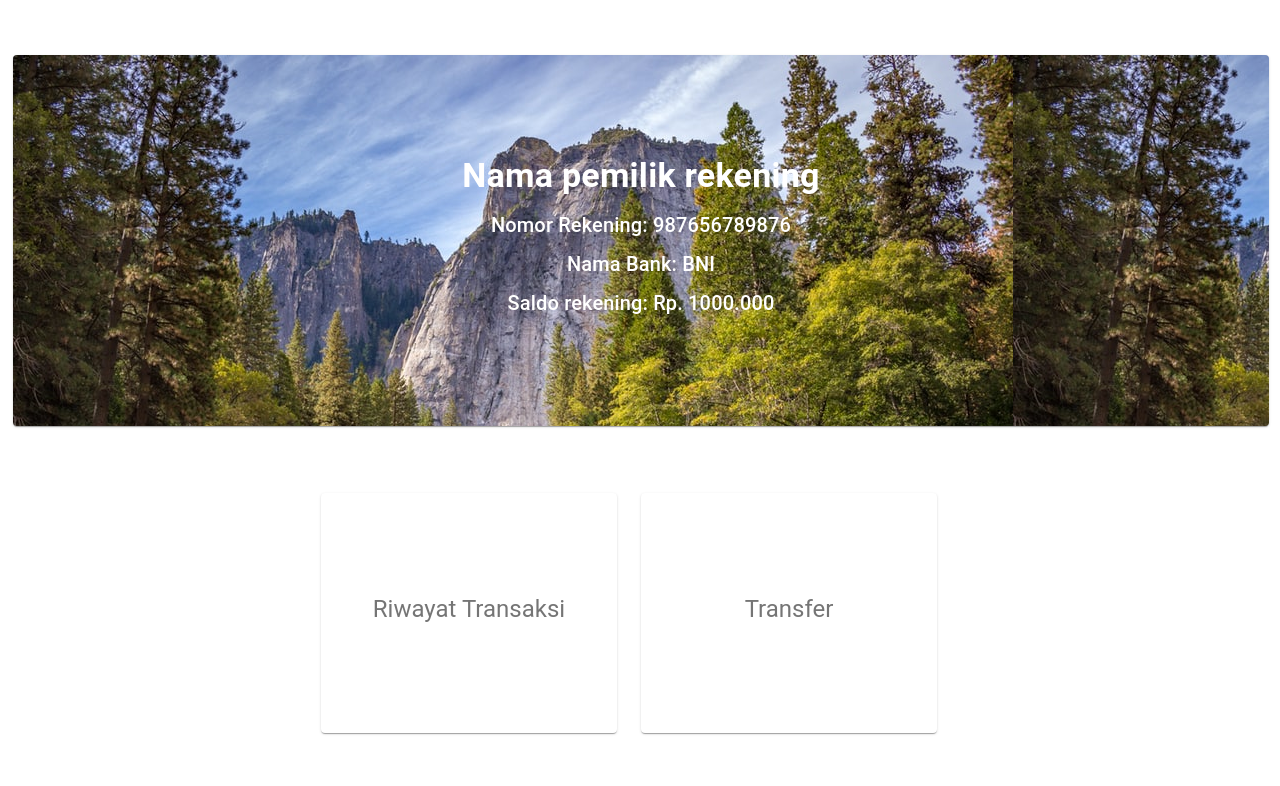
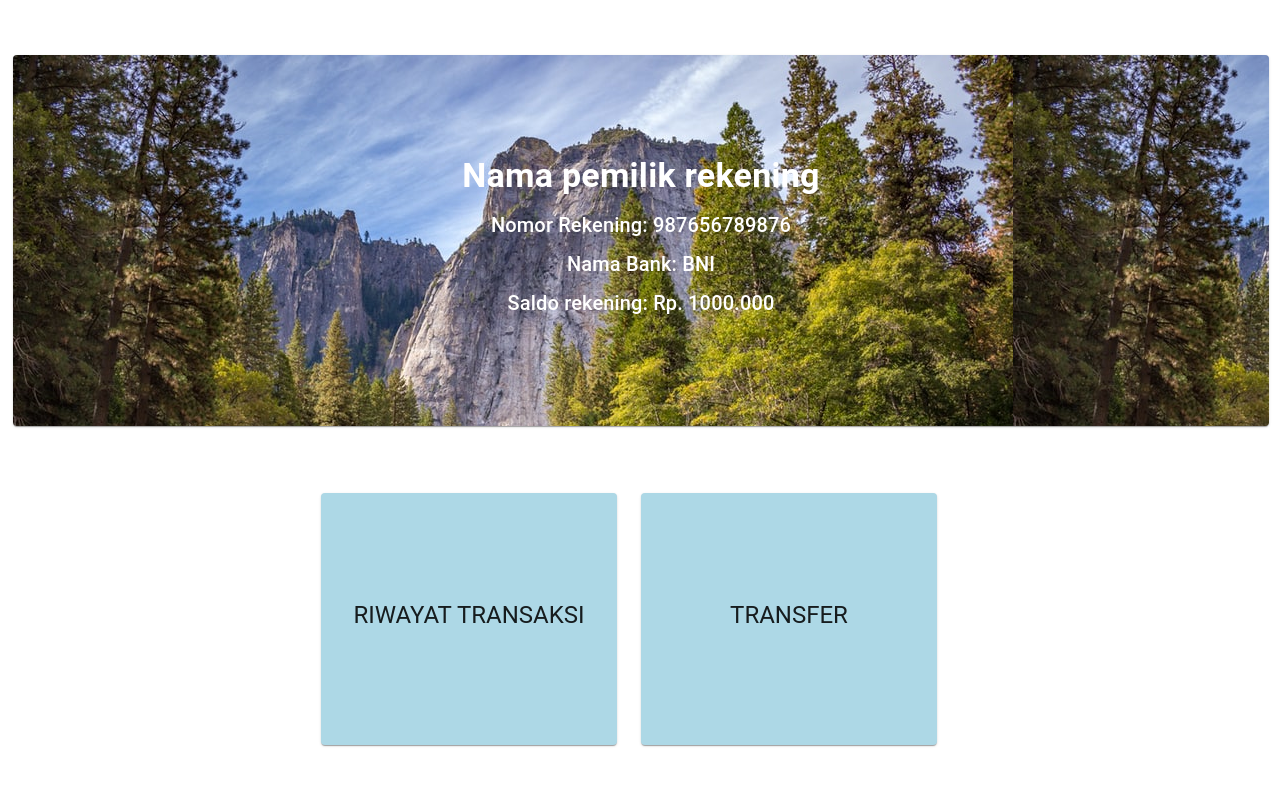
Before and after one commit to avisenna01/Bank-Pro, a React (Create React App) app: page / in a window 1280 px wide. Shown: the top 786 px of the page. Built offline with nearby package versions, Linux system fonts and the light colour scheme.

Commit message:
updates homepage

```diff
--- a/src/views/HomePage.js
+++ b/src/views/HomePage.js
@@ -1,5 +1,5 @@
 import React from 'react';
-// import Button from '@material-ui/core/Button';
+import Button from '@material-ui/core/Button';
 import { makeStyles } from '@material-ui/core/styles';
 import Grid from '@material-ui/core/Grid';
 import Paper from '@material-ui/core/Paper';
@@ -18,7 +18,7 @@ const useStyles = makeStyles(theme => ({
         // border: "5px solid white",  // #66BBFF
         padding: "100px 0",
         // borderRadius: "20px",
-        // backgroundColor: "lightblue"
+        backgroundColor: "lightblue"
 
     },
     paper1: {
@@ -48,11 +48,12 @@ const HomePage = props => {
                     <Typography className={classes.text} variant="h6" gutterBottom>Saldo rekening: Rp. 1000.000</Typography>
                 </Paper></Grid>
                 <Grid justify="center" container xs={12} spacing={3}>
-                    <Grid item xs={6} sm={3}><Paper className={classes.paper}>
-                        <Typography variant="h5" gutterBottom>Riwayat Transaksi</Typography>
-                    </Paper></Grid>
-                    <Grid item xs={6} sm={3}><Paper className={classes.paper}>
+                    <Grid item xs={6} sm={3}><Paper className={classes.paper}><Button>
+                        <Typography  variant="h5" gutterBottom>Riwayat Transaksi</Typography>
+                    </Button></Paper></Grid>
+                    <Grid item xs={6} sm={3}><Paper className={classes.paper}><Button>
                         <Typography variant="h5" gutterBottom>Transfer</Typography>
+                    </Button>
                     </Paper></Grid>
                 </Grid>
             </Grid>
```
